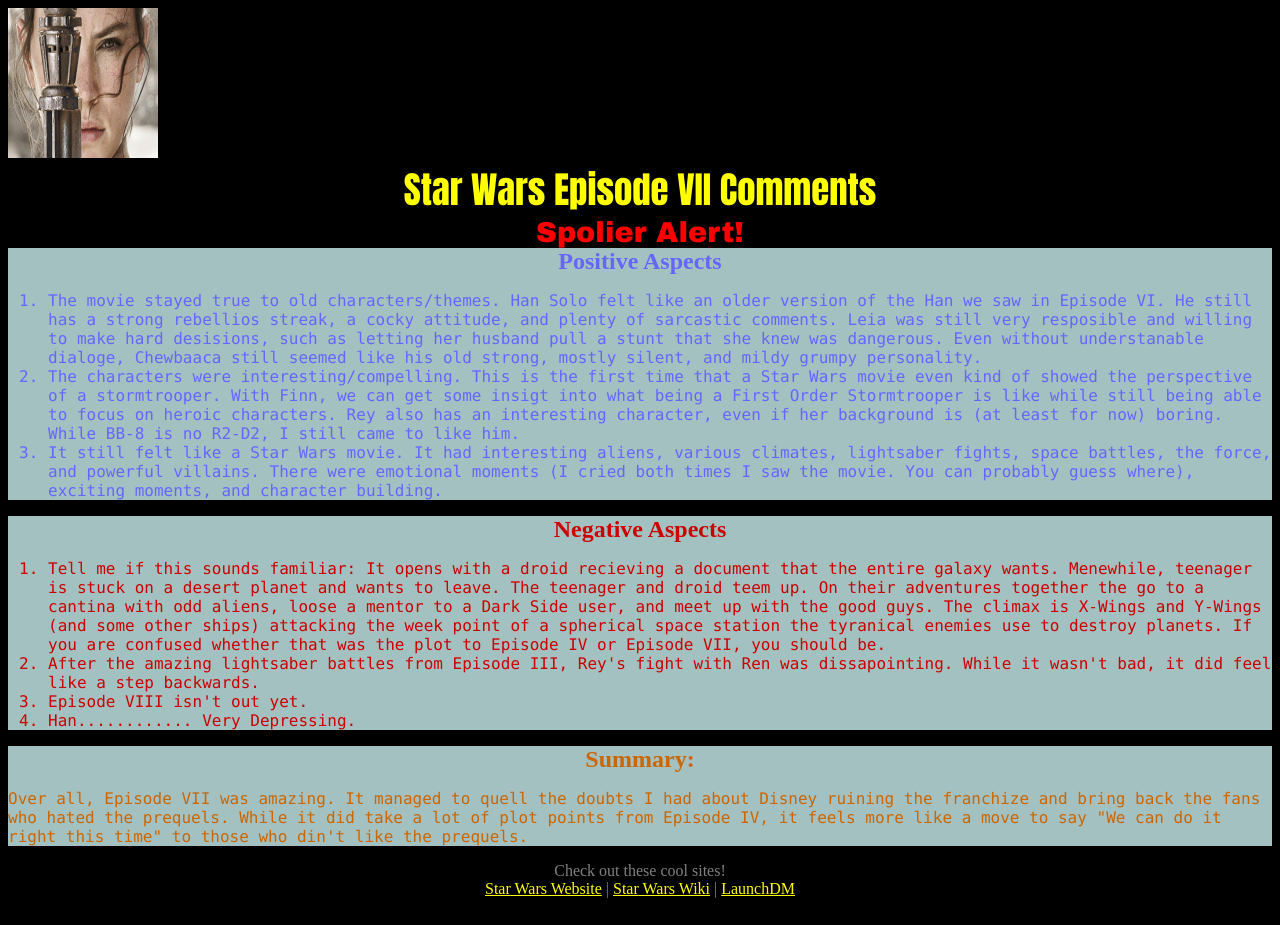
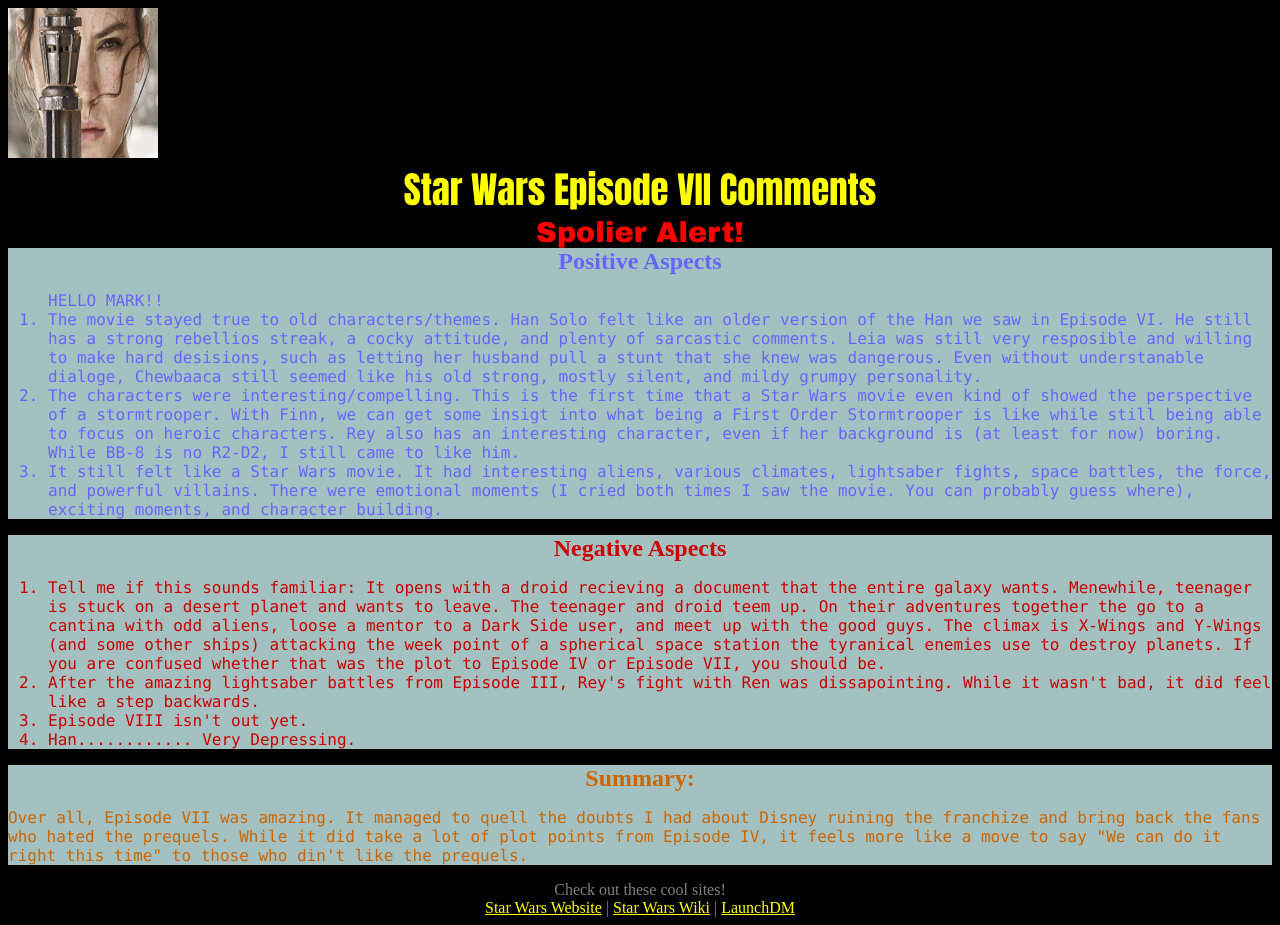
Before and after one commit to mgoldberg/StaticHTML, a plain HTML site: page index.html in a window 1280 px wide. Drawn offline with Linux system fonts and the light colour scheme.

Commit message:
Added text to say Hello mark

```diff
--- a/index.html
+++ b/index.html
@@ -23,6 +23,7 @@
 			<a id = "title1">Positive Aspects</a>
 
 				<ol id = "content1">
+					HELLO MARK!!
 					<li>The movie stayed true to old characters/themes.  Han Solo felt like an older version of the Han we saw in Episode VI.  He still has a strong rebellios streak, a cocky attitude, and plenty of sarcastic comments.  Leia was still very resposible and willing to make hard desisions, such as letting her husband pull a stunt that she knew was dangerous.  Even without understanable dialoge, Chewbaaca still seemed like his old strong, mostly silent, and mildy grumpy personality.</li>
 					<li>The characters were interesting/compelling.  This is the first time that a Star Wars movie even kind of showed the perspective of a stormtrooper.  With Finn, we can get some insigt into what being a First Order Stormtrooper is like while still being able to focus on heroic characters.  Rey also has an interesting character, even if her background is (at least for now) boring.  While BB-8 is no R2-D2, I still came to like him.</li>
 					<li>It still felt like a Star Wars movie.  It had interesting aliens, various climates, lightsaber fights, space battles, the force, and powerful villains.  There were emotional moments (I cried both times I saw the movie.  You can probably guess where), exciting moments, and character building.</li>
```
